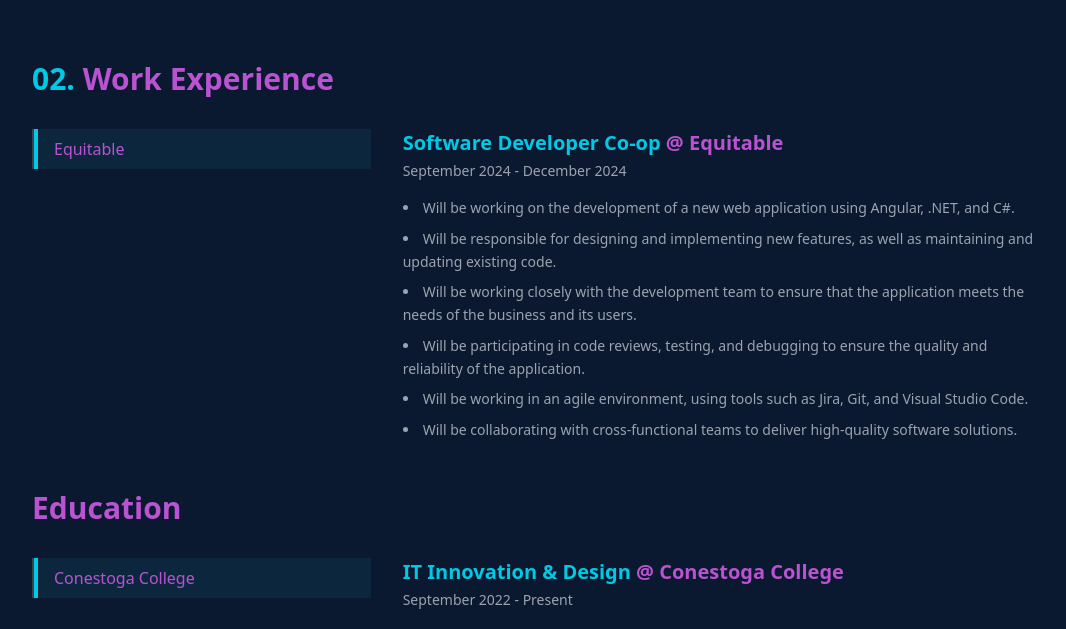
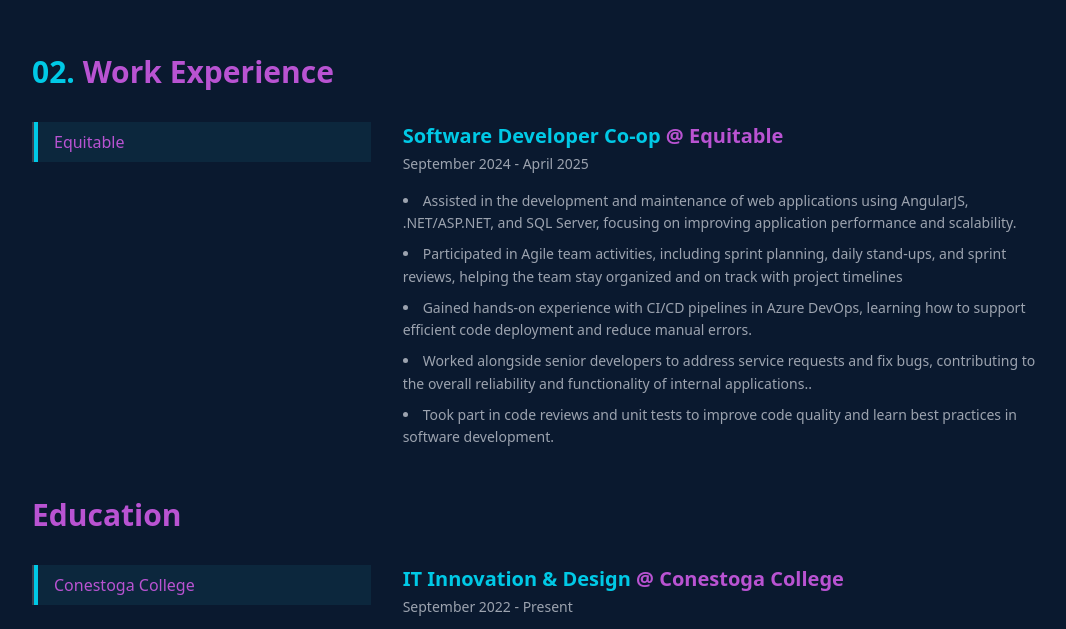
Before and after one commit to SahilThakar11/Portfolio, a React (Vite) app: page / in a window 1280 px wide. Shown: the part 1721-2350 px from the top of the page, without its empty margins (112-1178 px from the left). Built offline with nearby package versions, Linux system fonts and the light colour scheme.

Commit message:
Updated Resume and Personal Details

```diff
--- a/src/components/Hero.jsx
+++ b/src/components/Hero.jsx
@@ -19,8 +19,8 @@
         <p className="text-md w-[80%] md:text-lg text-gray-400 mb-8 md:w-[70%] lg:w-[60%] xl:w-[70%]">
           I am currently pursuing an advanced diploma in IT Innovation and
           Design at Conestoga College. I am seeking Co-op opportunities for
-          Winter 2025, Summer 2025, and Summer 2026. Presently, I am working as
-          a <span className="text-secondary font-bold">Software Developer</span>{" "}
+          Summer 2025, and Summer 2026. Presently, I am working as a{" "}
+          <span className="text-secondary font-bold">Software Developer</span>{" "}
           Co-op at{" "}
           <span className="text-primary cursor-pointer font-bold hover:underline transition-transform">
             <a
--- a/src/constants/index.jsx
+++ b/src/constants/index.jsx
@@ -202,14 +202,13 @@
   {
     company: "Equitable",
     role: "Software Developer Co-op",
-    duration: "September 2024 - December 2024",
+    duration: "September 2024 - April 2025",
     responsibilities: [
-      "Will be working on the development of a new web application using Angular, .NET, and C#.",
-      "Will be responsible for designing and implementing new features, as well as maintaining and updating existing code.",
-      "Will be working closely with the development team to ensure that the application meets the needs of the business and its users.",
-      "Will be participating in code reviews, testing, and debugging to ensure the quality and reliability of the application.",
-      "Will be working in an agile environment, using tools such as Jira, Git, and Visual Studio Code.",
-      "Will be collaborating with cross-functional teams to deliver high-quality software solutions.",
+      "Assisted in the development and maintenance of web applications using AngularJS, .NET/ASP.NET, and SQL Server, focusing on improving application performance and scalability.",
+      "Participated in Agile team activities, including sprint planning, daily stand-ups, and sprint reviews, helping the team stay organized and on track with project timelines",
+      "Gained hands-on experience with CI/CD pipelines in Azure DevOps, learning how to support efficient code deployment and reduce manual errors.",
+      "Worked alongside senior developers to address service requests and fix bugs, contributing to the overall reliability and functionality of internal applications..",
+      "Took part in code reviews and unit tests to improve code quality and learn best practices in software development.",
     ],
   },
 ];
```
Also changed, not shown: 1 other file (tests, documents, lock files or other folders).
